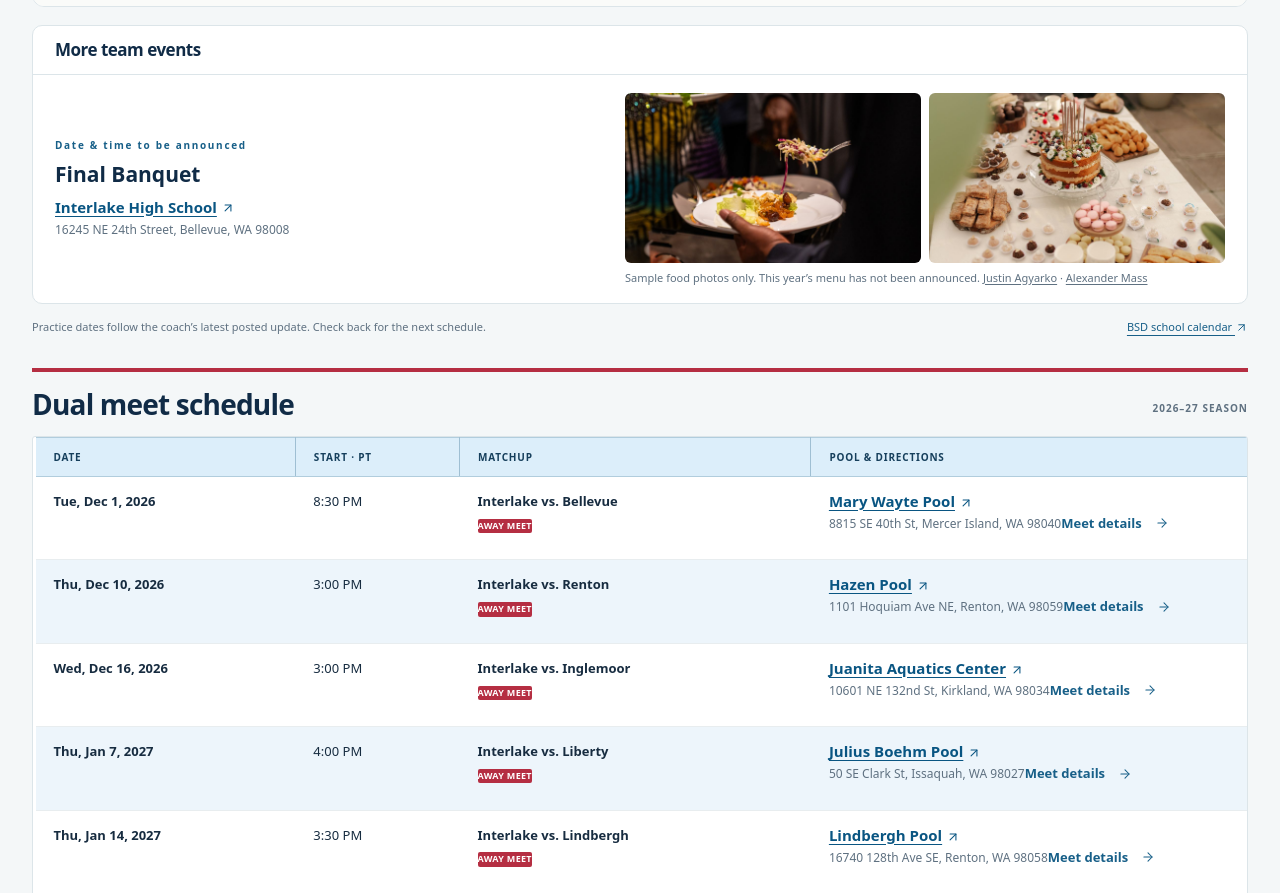
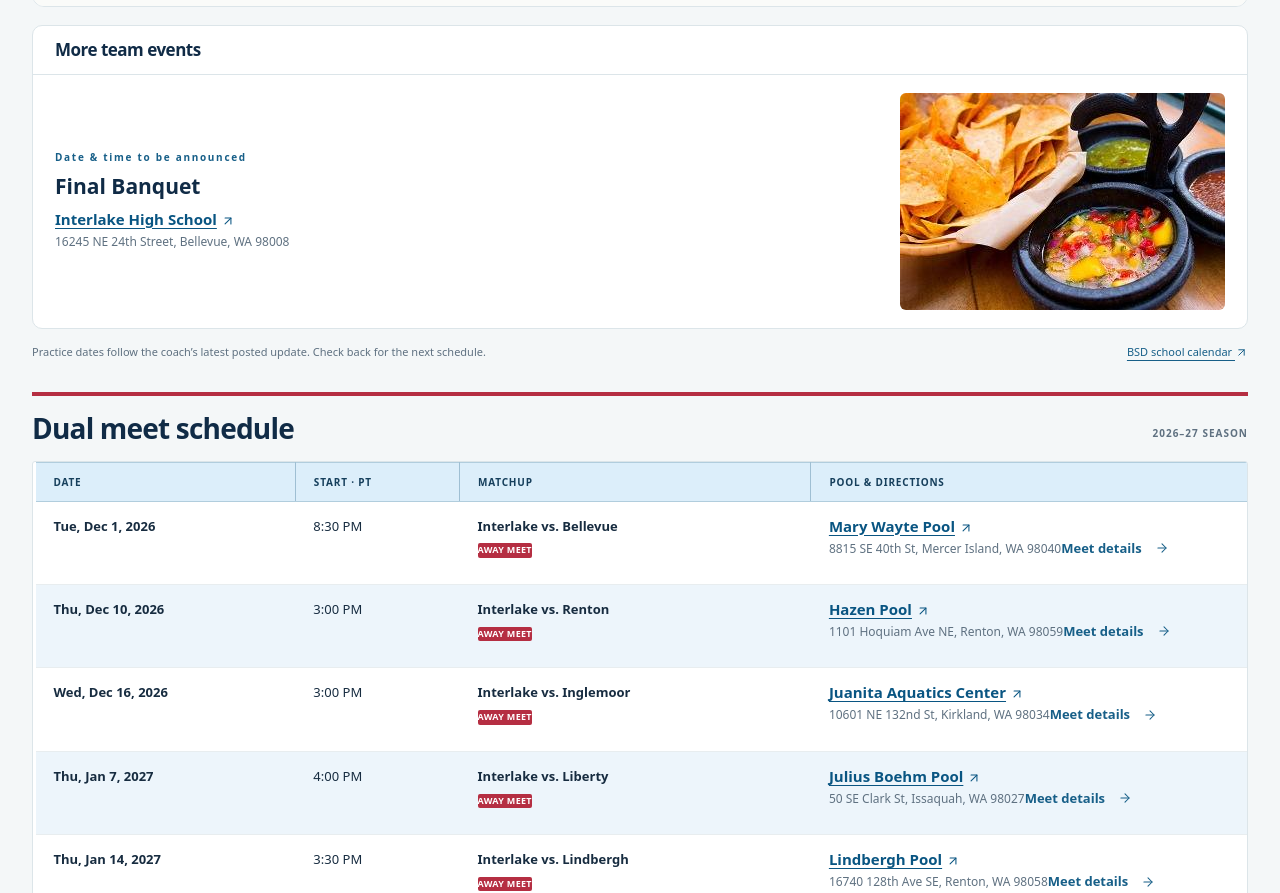
Before and after one commit to max-mt-tang/interlake-swim, a website with bundled scripts: page index.html in a window 1280 px wide. Shown: the part 2708-3601 px from the top of the page. Built offline with nearby package versions, Linux system fonts and the light colour scheme; no server answers.

Commit message:
Use provided banquet food photo

```diff
--- a/app.js
+++ b/app.js
@@ -379,34 +379,13 @@ function renderPendingEvents() {
     info.append(el('p', 'Date & time to be announced', 'eyebrow'), el('h4', event.title), poolLink(event.location));
     card.append(info);
     if (event.title === 'Final Banquet') {
-      const gallery = el('div', null, 'banquet-gallery');
-      for (const photo of [
-        { src: 'assets/banquet/buffet.jpg', alt: 'Guest serving food from a buffet', name: 'Justin Agyarko', url: 'https://www.pexels.com/photo/elegant-buffet-dining-experience-with-diverse-dishes-34278821/' },
-        { src: 'assets/banquet/desserts.jpg', alt: 'Dessert table with cake and pastries', name: 'Alexander Mass', url: 'https://www.pexels.com/photo/elegant-dessert-buffet-at-celebration-event-33038483/' }
-      ]) {
-        const image = el('img');
-        image.src = photo.src;
-        image.alt = photo.alt;
-        image.loading = 'lazy';
-        image.width = 1200;
-        image.height = photo.name === 'Alexander Mass' ? 1800 : 800;
-        gallery.append(image);
-      }
-      const caption = el('p', 'Sample food photos only. This year’s menu has not been announced. ', 'banquet-caption');
-      for (const [name, url] of [
-        ['Justin Agyarko', 'https://www.pexels.com/photo/elegant-buffet-dining-experience-with-diverse-dishes-34278821/'],
-        ['Alexander Mass', 'https://www.pexels.com/photo/elegant-dessert-buffet-at-celebration-event-33038483/']
-      ]) {
-        const credit = el('a', name);
-        credit.href = url;
-        credit.target = '_blank';
-        credit.rel = 'noopener noreferrer';
-        caption.append(credit);
-        if (name === 'Justin Agyarko') caption.append(' · ');
-      }
-      const visual = el('div', null, 'banquet-visual');
-      visual.append(gallery, caption);
-      card.append(visual);
+      const image = el('img', null, 'banquet-photo');
+      image.src = 'assets/banquet/chips-and-dips.jpg';
+      image.alt = 'Chips with salsa and dips';
+      image.loading = 'lazy';
+      image.width = 325;
+      image.height = 217;
+      card.append(image);
     }
     list.append(card);
   }
--- a/styles.css
+++ b/styles.css
@@ -863,15 +863,10 @@ h2 { font-size: 28px; letter-spacing: -.8px; }
 /* Keep weekday column dividers visible against the light blue header. */
 .month-calendar th:not(:last-child) { border-right: 1px solid #9fbfd3; }
 
-.pending-event-card:has(.banquet-visual) { display: grid; grid-template-columns: minmax(240px, 1fr) minmax(320px, 600px); align-items: center; gap: 24px; }
-.banquet-gallery { display: grid; grid-template-columns: repeat(2, minmax(0, 1fr)); gap: 8px; }
-.banquet-gallery img { display: block; width: 100%; height: 170px; object-fit: cover; border-radius: 6px; }
-.banquet-gallery img:nth-child(2) { object-position: center 62%; }
-.banquet-caption { margin: 7px 0 0; color: var(--muted); font-size: 11px; line-height: 1.4; }
-.banquet-caption a { color: inherit; text-underline-offset: 2px; }
+.pending-event-card:has(.banquet-photo) { display: grid; grid-template-columns: minmax(240px, 1fr) minmax(220px, 325px); align-items: center; gap: 24px; }
+.banquet-photo { display: block; width: 100%; height: auto; border-radius: 6px; }
 @media (max-width: 700px) {
-  .pending-event-card:has(.banquet-visual) { grid-template-columns: 1fr; gap: 16px; }
-  .banquet-gallery img { height: 130px; }
+  .pending-event-card:has(.banquet-photo) { grid-template-columns: 1fr; gap: 16px; }
 }
 
 .parent-volunteers .parent-help { grid-column: 1 / -1; max-width: none; margin: 0 0 24px; padding: 24px 28px; border: 1px solid #e4c66c; border-left: 6px solid #d29513; border-radius: 10px; background: #fff9e9; color: var(--navy); line-height: 1.5; }
```
Also changed, not shown: assets/banquet/buffet.jpg (deleted), assets/banquet/chips-and-dips.jpg (added), assets/banquet/desserts.jpg (deleted).
